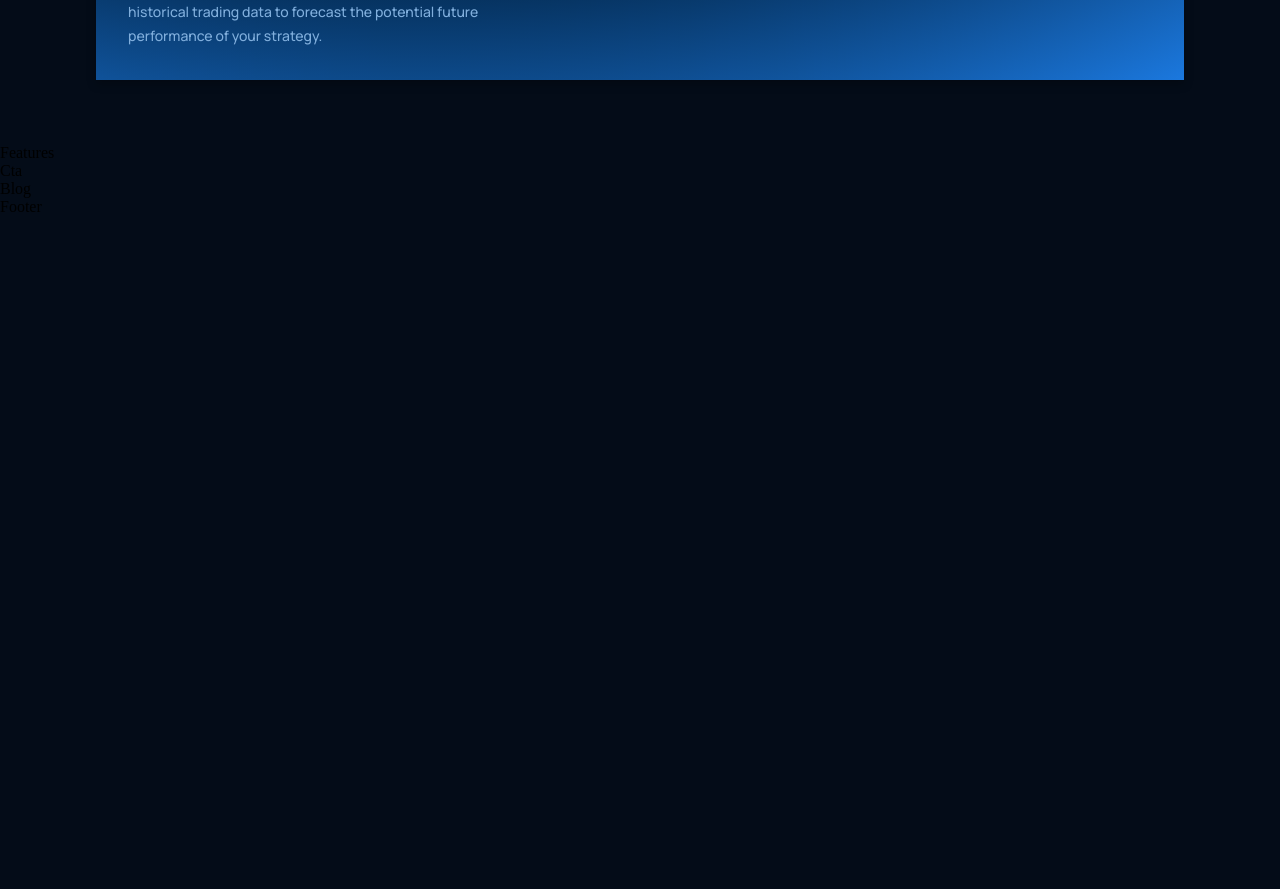
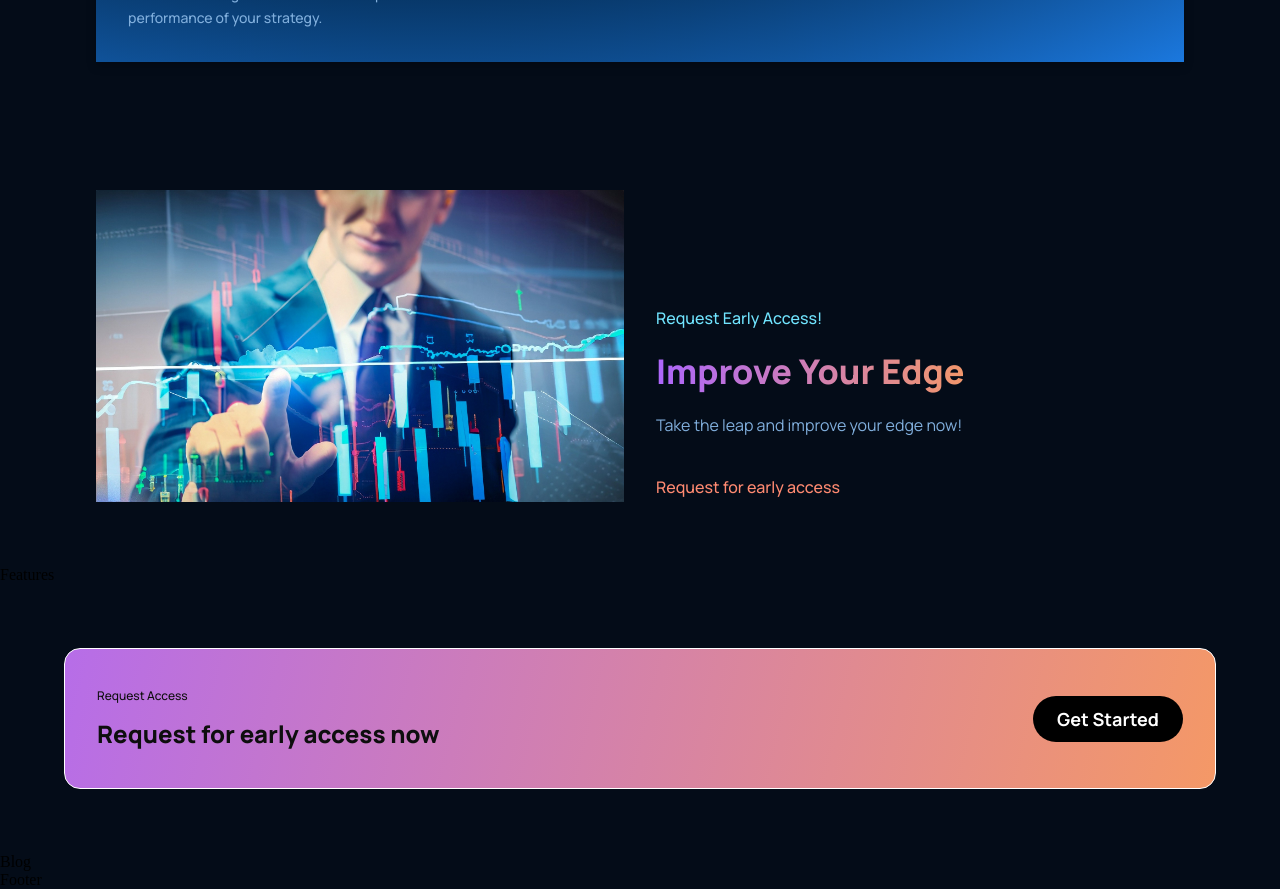
Before and after one commit to jsacap/jsax-frontend, a React (Create React App) app: page / in a window 1280 px wide. Shown: the part 1440-2329 px from the top of the page. Before the commit the page ends 1656 px from the top, so only its background shows below. Built offline with nearby package versions, Linux system fonts and the light colour scheme.

Commit message:
CTA and styling

```diff
--- a/src/App.js
+++ b/src/App.js
@@ -11,8 +11,8 @@ const App = () => (
       <Navbar />
       <Header />
     </div>
+    <Trading />
     <Brand />
-    <Trading />
     <Features />
     <Cta />
     <Blog />
--- a/src/components/brand/Brand.jsx
+++ b/src/components/brand/Brand.jsx
@@ -1,9 +1,21 @@
 import React from 'react'
-import './brand.css'
+import './brand.css';
+import BrandImage from '../../assets/BrandImage.jpg'
 
 const Brand = () => {
   return (
-    <div>Brand</div>
+    <div className='jsa__brand section__padding'>
+      <div className='jsa__brand-img'>
+        <img src={BrandImage} alt='brand'/>
+      </div>
+      <div className='jsa__brand-content'>
+        <h4>Request Early Access!</h4>
+        <h1 className='gradient__text'>Improve Your Edge</h1>
+        <p>Take the leap and improve your edge now!</p>
+        <h4>Request for early access</h4>
+      </div>
+
+    </div>
   )
 }
 
--- a/src/components/brand/brand.css
+++ b/src/components/brand/brand.css
@@ -0,0 +1,66 @@
+.jsa__brand {
+    display: flex;
+    flex-direction: row;
+}
+
+.jsa__brand-img {
+    flex: 1;
+    justify-content: flex-start;
+    align-items: center;
+    margin-right: 2rem;
+    display: flex;
+}
+
+.jsa__brand-img img {
+    width: 100%;
+    height: 100%;
+}
+
+.jsa__brand-content {
+    flex: 1;
+    display: flex;
+    flex-direction: column;
+    justify-content: flex-end;
+    align-items: flex-start;
+}
+
+.jsa__brand-content h4 {
+        font-family: var(--font-family);
+        font-style: normal;
+        font-weight: 500;
+        font-size: 16px;
+        line-height: 30px;
+        color: #71e5ff;
+}
+.jsa__brand-content h4:last-child {
+    color: #FF8A71
+}
+
+.jsa__brand-content h1 {
+    font-family: var(--font-family);
+    font-weight: 800;
+    font-size: 34px;
+    line-height: 45px;
+    margin: 1rem 0;
+}
+
+.jsa__brand-content p {
+    font-family: var(--font-family);
+    font-size: 16px;
+    line-height: 30px;
+    color: var(--color-text);
+    margin-bottom: 2rem;
+}
+
+@media screen and (max-width: 950px) {
+    .jsa__brand {
+        flex-direction: column;
+    }
+    .jsa__brand-img {
+        margin: 1rem 0;
+    }
+
+    .jsa__brand-content {
+        margin-top: 2rem;
+    }
+}
--- a/src/components/cta/Cta.jsx
+++ b/src/components/cta/Cta.jsx
@@ -3,7 +3,17 @@ import './cta.css'
 
 const Cta = () => {
   return (
-    <div>Cta</div>
+    <div className='jsa__cta'>
+      <div className='jsa__cta-content'>
+        <p> Request Access </p>
+        <h3> Request for early access now </h3>
+        </div>
+
+        <div className='jsa__cta-btn'>
+          <button type='button'>Get Started</button>
+        </div>
+
+    </div>
   )
 }
 
--- a/src/components/cta/cta.css
+++ b/src/components/cta/cta.css
@@ -0,0 +1,74 @@
+.jsa__cta {
+    border: 1px solid white;
+    color: white;
+    display: flex;
+    justify-content: space-between;
+    flex-direction: row;
+    padding: 2rem;
+    margin: 4rem;
+    border-radius: 1rem;
+    background: var(--gradient-bar);
+}
+
+.jsa__cta-content p {
+    font-family: var(--font-family);
+    font-weight: 500;
+    font-size: 12px;
+    line-height: 30px;
+    color: #0E0E0E
+}
+
+.jsa__cta-content h3 {
+    font-family: var(--font-family);
+    font-weight: 800;
+    font-size: 24px;
+    line-height: 45px;
+    color: #0E0E0E;
+}
+
+.jsa__cta-btn {
+    display: flex;
+    justify-content: center;
+    align-items: center;
+    margin-left: 2rem;
+}
+
+.jsa__cta-btn button {
+    background-color: #000000;
+    color: #ffffff;
+    border-radius: 40px;
+    font-family: var(--font-family);
+    font-weight: bold;
+    font-size: 18px;
+    line-height: 30px;
+    padding: 0.5rem 1rem;
+    border: none;
+    outline: none;
+    cursor: pointer;
+    min-width: 150px;
+}
+
+@media screen and (max-width: 650px) {
+    .jsa__cta {
+        flex-direction: column;
+    }
+    .jsa__cta button {
+        margin: 2rem 0 0;
+    }
+}
+
+@media screen and (max-width: 550px) {
+    .jsa__cta {
+        margin: 4rem 2rem;
+
+    }
+    .jsa__cta-content h3{
+        font-size: 18px;
+        line-height: 32px;
+    }
+    .jsa__cta-btn button {
+        font-size: 14px;
+        line-height: 28px;
+
+    }
+}
```
Also changed, not shown: src/assets/BrandImage.jpg (added), src/logo.svg (deleted).
